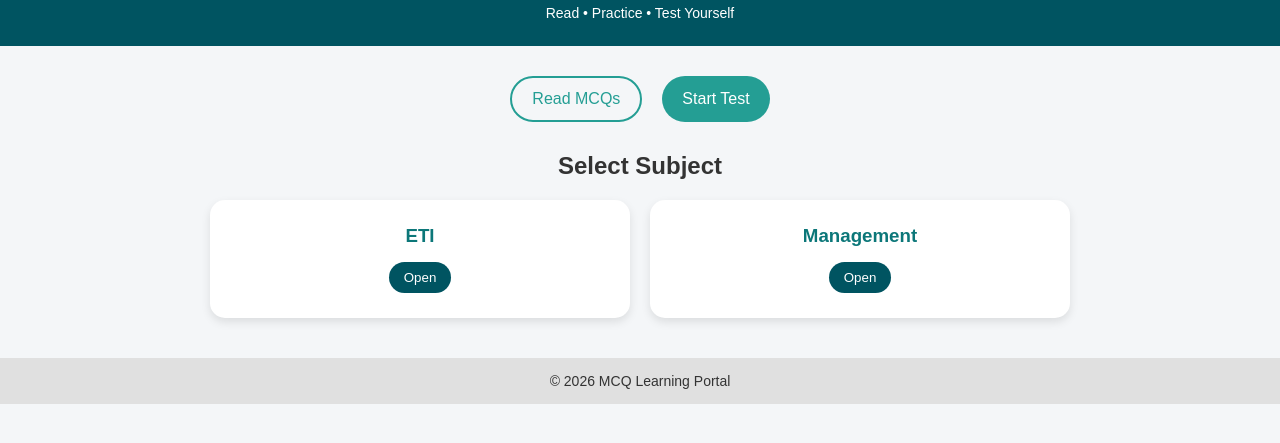
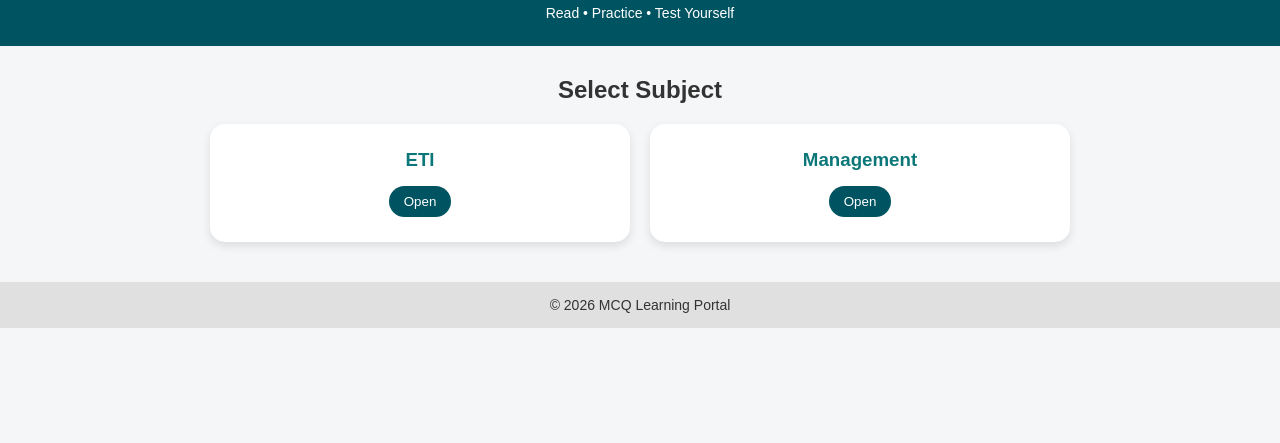
Before and after one commit to Sakshamnikam/Imp_MCQs, a plain HTML site: page index.html in a window 1280 px wide. Shown: the part 65-508 px from the top of the page. Drawn offline with Linux system fonts and the light colour scheme.

Commit message:
Removed Unwanted text

```diff
--- a/index.html
+++ b/index.html
@@ -16,11 +16,7 @@
   <!-- Main Container -->
   <main class="container">
 
-    <!-- Action Buttons -->
-    <div class="actions">
-      <button class="btn outline">Read MCQs</button>
-      <button class="btn filled">Start Test</button>
-    </div>
+
 
     <!-- Subjects -->
     <h2 class="section-title">Select Subject</h2>
```
